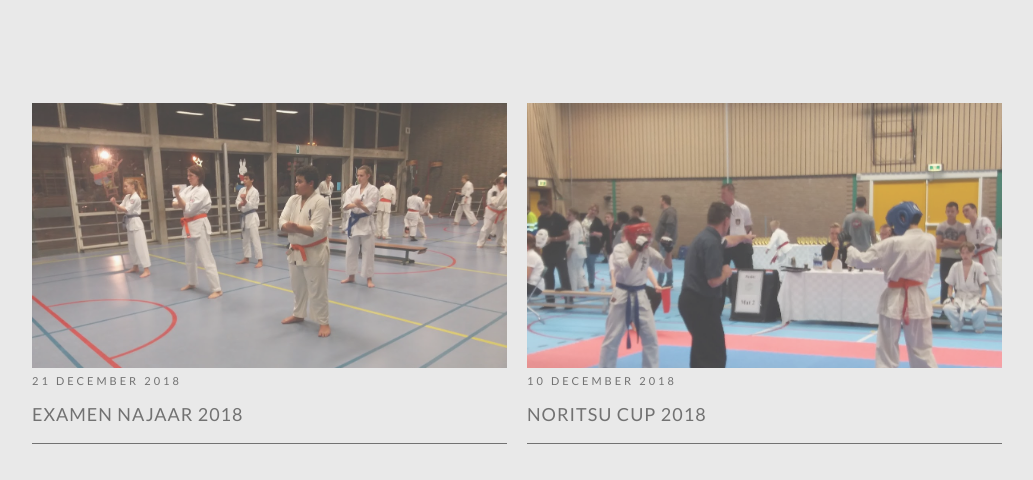
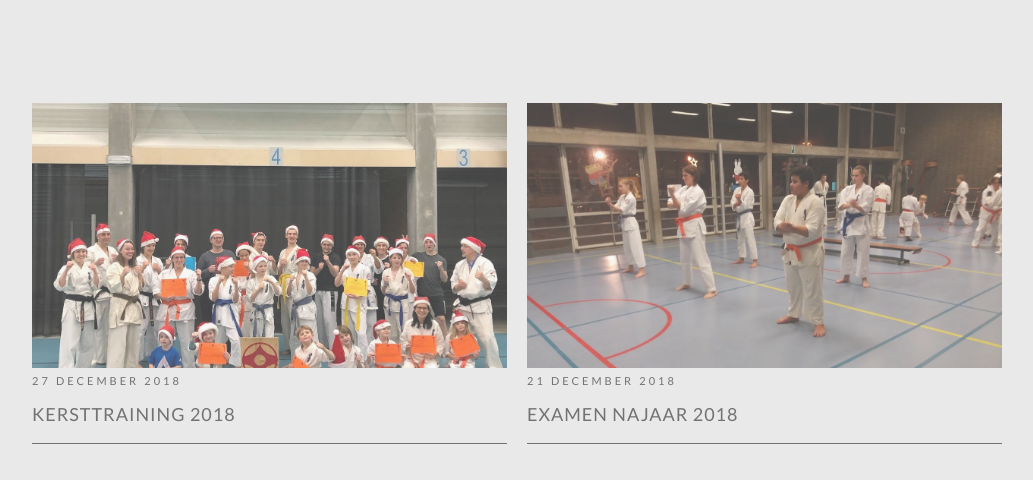
Before and after one commit to DriesDeBackker/Karatesite, a Flask app: page /dojo/fotoalbum in a window 1280 px wide. Shown: the part 945-1425 px from the top of the page, without its empty margins (123-1156 px from the left). Run offline with Flask 2, Linux system fonts and the light colour scheme; some libraries are stand-ins or nearby versions; grey boxes are pictures that could not be loaded.

Commit message:
fotoalbum kerstfeestje

```diff
--- a/templates/dojo/fotoalbum.html
+++ b/templates/dojo/fotoalbum.html
@@ -7,6 +7,15 @@
 </div>
 <div class = "content-box first-content-box post1">
     <div class = "rectangle-wrap centered-wrap">
+        <div class = "nieuws-item post2">
+            <br>
+            <div class = "nieuws-foto"><a href="https://photos.app.goo.gl/BTKABM5Ba6YRHx77A" target="_blank"><img src="{{ url_for('static', filename='nieuws/kerstfeestje_2018.jpg') }}" width="100%" alt=""/>width="100%" alt=""/></a></div>
+            <div class = "nieuwsbr1"><br></div>
+            <div class = "nieuwsd">27 DECEMBER 2018</div>
+            <div class = "nieuwsbr2"><br></div>
+            <div class = "nieuwsh"><a href="https://photos.app.goo.gl/BTKABM5Ba6YRHx77A" target="_blank">Kersttraining 2018</a></div>
+            <br>
+        </div>
         <div class = "nieuws-item post2">
             <br>
             <div class = "nieuws-foto"><a href="https://photos.app.goo.gl/meCxGMQvsTBwgmv38" target="_blank"><img src="{{ url_for('static', filename='nieuws/examen_najaar_2018.jpg') }}" width="100%" alt=""/>width="100%" alt=""/></a></div>
```
Also changed, not shown: static/nieuws/kerstfeestje_2018.jpg (added).
